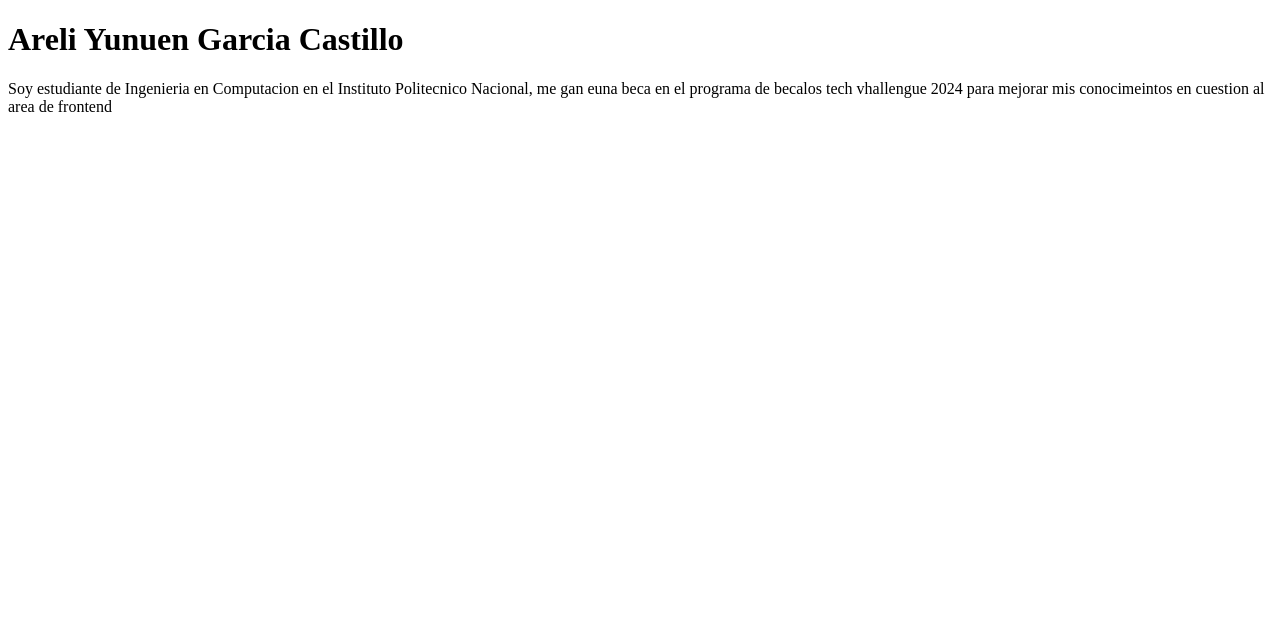
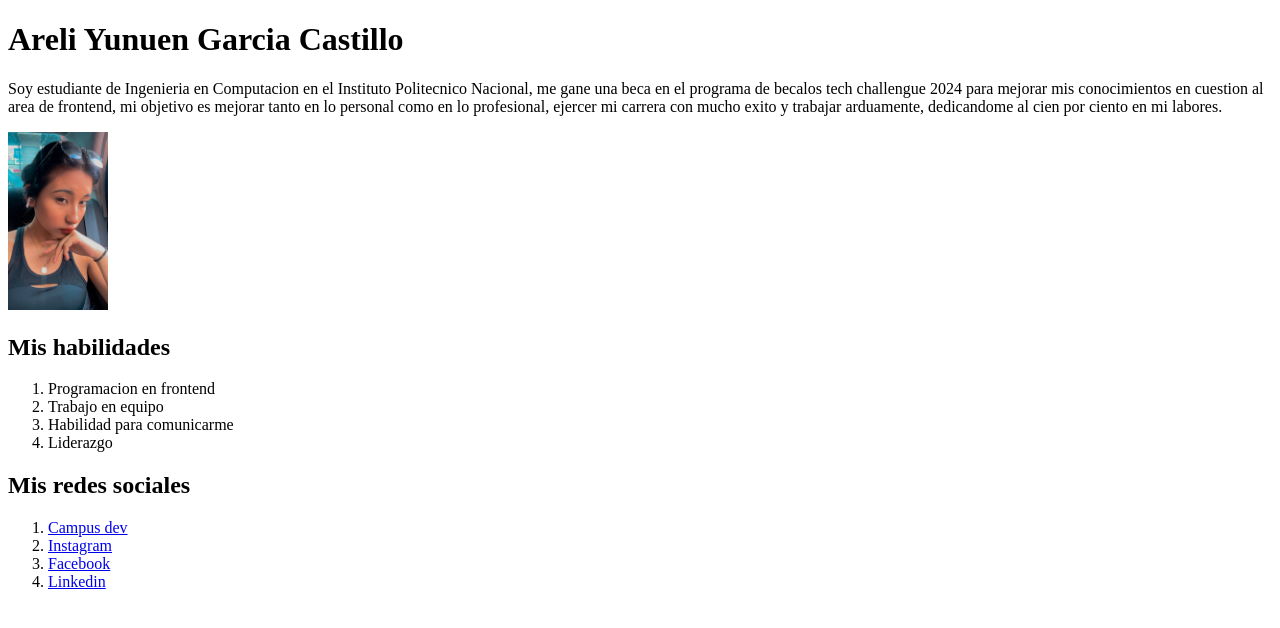
Before and after one commit to areli-ygc/cv-prueba, a plain HTML site: page index.html in a window 1280 px wide. Drawn offline with Linux system fonts and the light colour scheme.

Commit message:
conociendo la estructura de html

```diff
--- a/index.html
+++ b/index.html
@@ -7,6 +7,27 @@
 </head>
 <body>
     <h1>Areli Yunuen Garcia Castillo</h1>
-    <p>Soy estudiante de Ingenieria en Computacion en el Instituto Politecnico Nacional, me gan euna beca en el programa de becalos tech vhallengue 2024 para mejorar mis conocimeintos en cuestion al area de frontend</p>
+    <p>Soy estudiante de Ingenieria en Computacion en el Instituto Politecnico Nacional, me gane una beca en el programa de becalos tech challengue 2024 para mejorar mis conocimientos en cuestion al area de frontend, mi objetivo es mejorar tanto en lo personal como en lo profesional, ejercer mi carrera con mucho exito y trabajar arduamente, dedicandome al cien por ciento en mi labores.</p>
+
+    <img src="perfil.jpg" width="100px" >
+
+    <h2>Mis habilidades</h2>
+
+    <ol>
+        <li>Programacion en frontend</li>
+        <li>Trabajo en equipo</li>
+        <li>Habilidad para comunicarme</li>
+        <li>Liderazgo</li>
+    </ol>
+
+    <h2>Mis redes sociales</h2>
+    <ol>
+        <li><a href="https://campus.devf.la/alumni/course">Campus dev</a></li>
+        <li><a href="https://campus.devf.la/alumni/course">Instagram</a></li>
+        <li><a href="https://campus.devf.la/alumni/course">Facebook</a></li>
+        <li><a href="https://campus.devf.la/alumni/course">Linkedin</a></li>
+    </ol>
+
+
 </body>
 </html>
```
Also changed, not shown: perfil.jpg (added).
